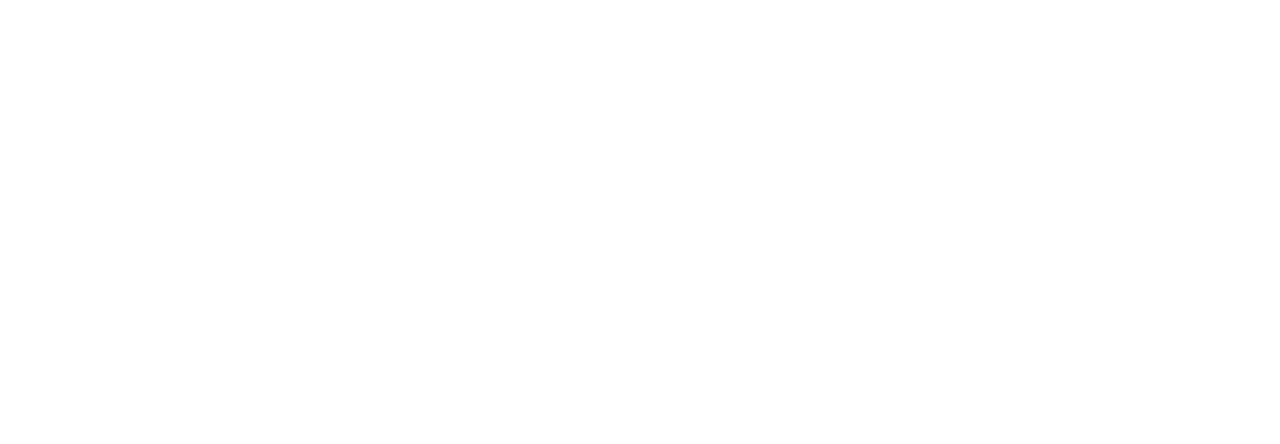
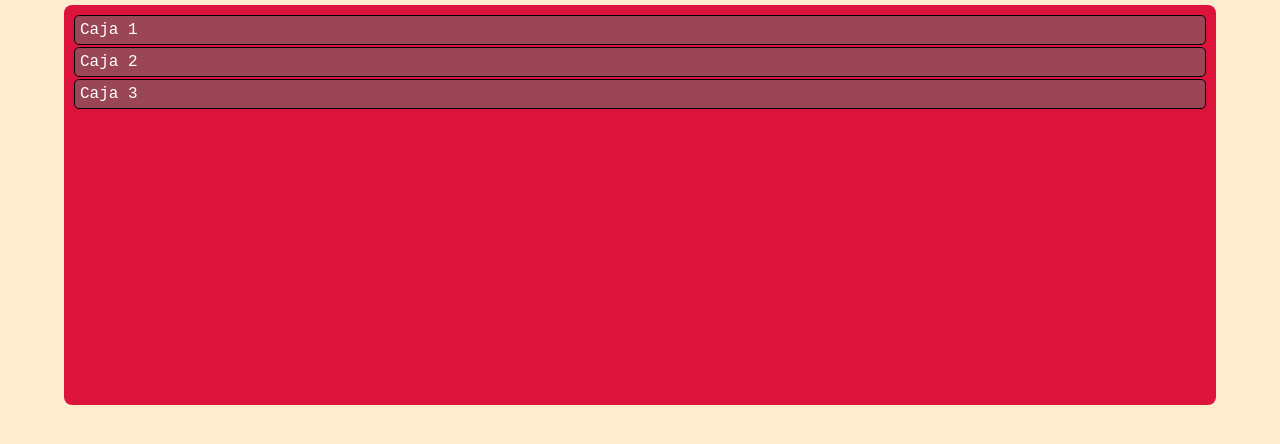
Before and after one commit to JonatanMoncada/practica1, a plain HTML site: page index.html in a window 1280 px wide. Drawn offline with Linux system fonts and the light colour scheme.

Commit message:
Agregando cajas al html y estilos css.

```diff
--- a/estilos.css
+++ b/estilos.css
@@ -0,0 +1,28 @@
+*{
+    margin: 0;
+    padding: 0;
+    box-sizing: border-box;
+}
+
+body{
+    font-family: 'Courier New', Courier, monospace;
+    background-color: blanchedalmond;
+}
+
+.miCaja{
+    background-color: crimson;
+    padding: 10px;
+    max-width: 90%;
+    margin: 5px auto;
+    color: white;
+    min-height: 400px;
+    border-radius: 8px;
+}
+
+.caja{
+    background-color: rgba(110, 106, 106, 0.587);
+    padding: 5px;
+    border: 1px solid black;
+    margin-bottom: 2px;
+    border-radius: 5px;
+}
--- a/index.html
+++ b/index.html
@@ -4,8 +4,13 @@
     <meta charset="UTF-8">
     <meta name="viewport" content="width=device-width, initial-scale=1.0">
     <title>Document</title>
+    <link rel="stylesheet" href="estilos.css">
 </head>
 <body>
-
+    <div class="miCaja">
+        <div class="caja caja1">Caja 1</div>
+        <div class="caja caja2">Caja 2</div>
+        <div class="caja caja3">Caja 3</div>
+    </div>
 </body>
 </html>
```
